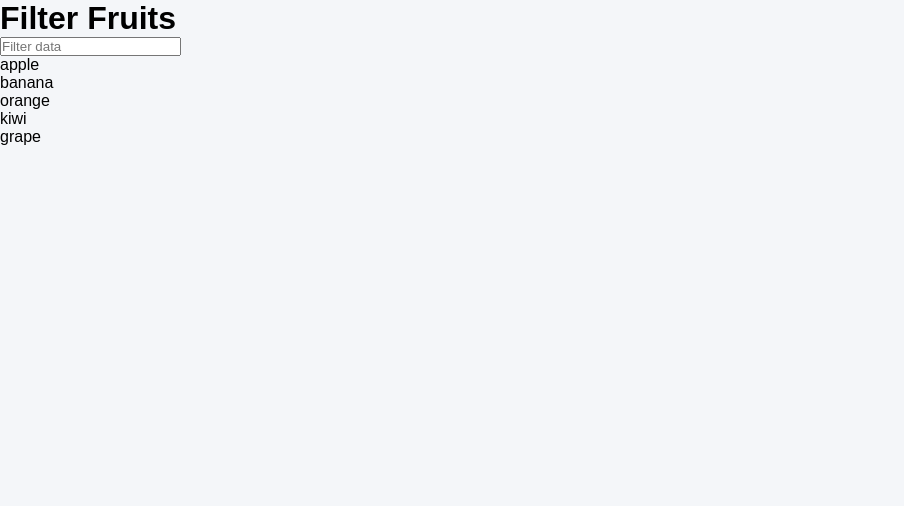
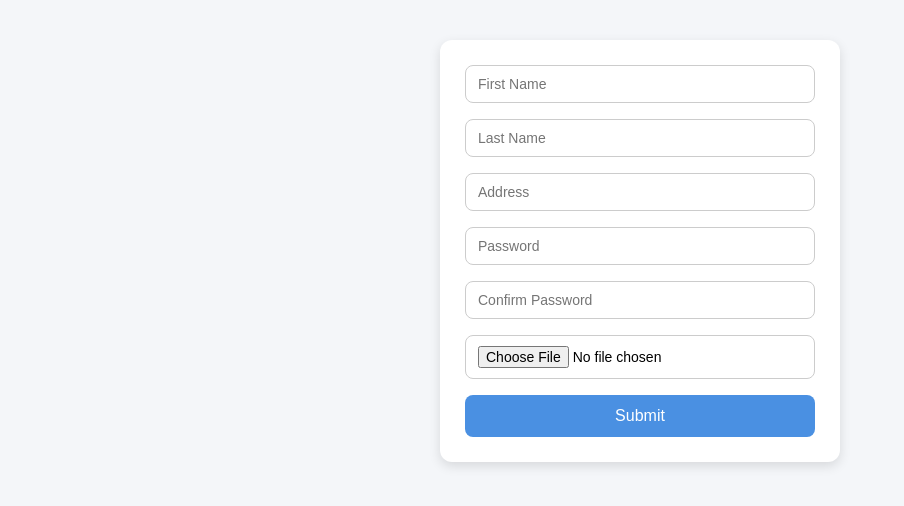
Before and after one commit to ChayanKoley153/react-hooks, a React (Vite) app: page / in a window 1280 px wide. Shown: the top 506 px of the page, without its empty margins (0-904 px from the left). Built offline with nearby package versions, Linux system fonts and the light colour scheme.

Commit message:
update commit

```diff
--- a/package.json
+++ b/package.json
@@ -11,7 +11,9 @@
   },
   "dependencies": {
     "axios": "^1.13.6",
+    "bootstrap": "^5.3.8",
     "react": "^19.2.0",
+    "react-bootstrap": "^2.10.10",
     "react-dom": "^19.2.0",
     "react-icons": "^5.6.0",
     "react-router-dom": "^7.13.1"
--- a/src/App.jsx
+++ b/src/App.jsx
@@ -1,7 +1,6 @@
 import { useState } from 'react'
 import reactLogo from './assets/react.svg'
 import viteLogo from '/vite.svg'
-import './App.css'
 import Count from './hooks/useState/count'
 import Colorpicker from './hooks/useState/colorpicker'
 import Form from './hooks/useState/Form'
@@ -21,6 +20,10 @@ import CounterCusTom from './hooks/customHooks/counter/countercom'
 import Users from './hooks/customHooks/apiCall/apiCom'
 import Validation1 from './hooks/useMemo/validation'
 import NotFound from './hooks/useEffect/Blog/notfound'
+import FormValidation from './hooks/validation/form'
+import Parent1 from './hooks/stateLifting/parent'
+import Home1 from './hooks/stateLifting/cart/home'
+import NewValidation from './hooks/validation/newForm'
 
 
 
@@ -38,9 +41,12 @@ function App() {
       {/* <Todos /> */}
       {/* <CounterCusTom /> */}
       {/* <Users/> */}
-      <Validation1/>
+      {/* <Validation1 /> */}
+      {/* <Parent1/> */}
+      {/* <Home1/> */}
 
-
+      {/* <FormValidation/> */}
+      <NewValidation/>
 
       {/* <BrowserRouter>
         <Routes>
--- /dev/null
+++ b/src/hooks/customHooks/postApi/usepost.jsx
@@ -0,0 +1,37 @@
+import { useState } from "react";
+import axios from 'axios'
+import axiosInstance from "../../../../api/axios";
+
+const usePostApi = (url) => {
+    const [data, setData] = useState(null);
+    const [loading, setLoading] = useState(false);
+    const [error, setError] = useState(null);
+
+    const postData = async (payload) => {
+        setLoading(true);
+        setError(null);
+
+        try {
+            const response = await axiosInstance.post(url,
+                payload
+            );
+
+            if (!response.ok) {
+                throw new Error("API request failed");
+            }
+
+
+            setData(response);
+            return response;
+        } catch (err) {
+            setError(err.message);
+            return null;
+        } finally {
+            setLoading(false);
+        }
+    };
+
+    return { data, loading, error, postData };
+};
+
+export default usePostApi;
--- /dev/null
+++ b/src/hooks/stateLifting/cart/cart.jsx
@@ -0,0 +1,12 @@
+function Cart({ cart }) {
+    return (
+        <div>
+            <h2>Cart Items</h2>
+            {cart.map((item, index) => (
+                <p key={index}>{item}</p>
+            ))}
+        </div>
+    );
+}
+
+export default Cart;
--- /dev/null
+++ b/src/hooks/stateLifting/cart/home.jsx
@@ -0,0 +1,24 @@
+import { useState, useCallback } from "react";
+import Product from "./Product";
+import Cart from "./Cart";
+
+function Home1() {
+    const [cart, setCart] = useState([]);
+
+    const addToCart = useCallback((item) => {
+        setCart((prevCart) => [...prevCart, item]);
+    }, []);
+
+    return (
+        <div>
+            <h2>Products</h2>
+
+            <Product name="Laptop" addToCart={addToCart} />
+            <Product name="Phone" addToCart={addToCart} />
+
+            <Cart cart={cart} />
+        </div>
+    );
+}
+
+export default Home1;
--- /dev/null
+++ b/src/hooks/stateLifting/cart/product.jsx
@@ -0,0 +1,16 @@
+import React from "react";
+
+function Product({ name, addToCart }) {
+    console.log("Rendering:", name);
+
+    return (
+        <div>
+            <p>{name}</p>
+            <button onClick={() => addToCart(name)}>
+                Add to Cart
+            </button>
+        </div>
+    );
+}
+
+export default React.memo(Product);
--- /dev/null
+++ b/src/hooks/stateLifting/child.jsx
@@ -0,0 +1,9 @@
+const Child = ({ handleIncrement }) => {
+    return (
+        <div>
+            <button onClick={handleIncrement}>Increase</button>
+        </div>
+    );
+}
+
+export default Child;
--- /dev/null
+++ b/src/hooks/stateLifting/parent.jsx
@@ -0,0 +1,21 @@
+import { useCallback, useState } from "react";
+import Child from "./child";
+
+const Parent1 = () => {
+    const [count, setCount] = useState(0);
+
+    const handleIncrement = useCallback(() => {
+        setCount(prev => prev + 1);
+    },[count]);
+
+    return (
+        <div>
+            <Child
+                handleIncrement={handleIncrement}
+            />
+            <p>Count: {count}</p>
+        </div>
+    );
+}
+
+export default Parent1;
--- /dev/null
+++ b/src/hooks/validation/form.jsx
@@ -0,0 +1,97 @@
+import React, { useState } from 'react'
+import usePostApi from '../customHooks/postApi/usepost';
+
+export default function FormValidation() {
+    let name, value;
+
+    const { loading, postData } = usePostApi(
+        "/posts"
+    );
+
+
+    const [user, setUser] = useState({
+        id: "",
+        title: "",
+        body: ""
+
+    })
+
+    // console.log(user, "user")
+
+    const [error, setError] = useState('');
+
+
+    const validate = () => {
+        let error = {}
+
+        if (!user.title) {
+            error.title = "title is required"
+        }
+
+        if (!user.body) {
+            error.body = "Body is required"
+        }
+
+        return error
+    }
+
+
+    const handleChange = (e) => {
+        name = e.target.name
+        value = e.target.value
+
+        if (name == "title") {
+            if (value.length === 0) {
+                setError({ ...error, title: "title is required" })
+                setUser({ ...user, title: "" })
+            } else {
+                setError({ ...error, title: "" })
+                setUser({ ...user, title: value })
+            }
+        }
+
+        if (name == "body") {
+            if (value.length === 0) {
+                setError({ ...error, body: "Body is required" })
+                setUser({ ...user, body: "" })
+            } else {
+                setError({ ...error, body: "" })
+                setUser({ ...user, body: value })
+            }
+        }
+
+    }
+
+
+    const handleSubmit = (e) => {
+        e.preventDefault()
+        setError(validate())
+        let data = {
+            id: Date.now(),
+            title: user.title,
+            body: user.body
+        }
+        postData(data)
+    }
+
+    console.log(user, "hh")
+
+    return (
+        <>
+            <form onSubmit={handleSubmit}>
+                <div>
+                    <input placeholder='Title' onChange={handleChange} name="title" value={user.title} />
+                </div>
+                <span style={{ color: "red" }}>{error.title}</span>
+
+                <div>
+                    <input placeholder='body' onChange={handleChange} name="body" value={user.body} />
+                </div>
+
+                <span style={{ color: "red" }}>{error.body}</span>
+                {loading ? <button>Loading...</button> : <button>Button</button>}
+            </form>
+
+        </>
+    )
+}
--- /dev/null
+++ b/src/hooks/validation/newForm.jsx
@@ -0,0 +1,159 @@
+import React, { useState } from 'react';
+
+export default function NewValidation() {
+    const [user, setUser] = useState({
+        id: "",
+        first_name: "",
+        last_name: "",
+        password: "",
+        confirm_password: "",
+        address: ""
+    });
+
+    const [image, setImage] = useState(null);
+    const [error, setError] = useState({});
+
+    const validate = () => {
+        let error = {};
+
+        if (!user.first_name.trim()) {
+            error.first_name = "First name is required";
+        }
+
+        if (!user.last_name.trim()) {
+            error.last_name = "Last name is required";
+        }
+
+        if (!user.address.trim()) {
+            error.address = "Address is required";
+        }
+
+        if (!user.password.trim()) {
+            error.password = "Password is required";
+        }
+
+        if (!user.confirm_password.trim()) {
+            error.confirm_password = "Confirm password is required";
+        } else if (user.password !== user.confirm_password) {
+            error.confirm_password = "Password do not match";
+        }
+
+        if (!image) {
+            error.image = "Image is required";
+        }
+
+        return error;
+    };
+
+    const handleChange = (e) => {
+        const name = e.target.name;
+        const value = e.target.value;
+
+        const updatedUser = {
+            ...user,
+            [name]: value
+        };
+
+        setUser(updatedUser);
+
+        let newError = { ...error };
+
+        if (name === "first_name") {
+            newError.first_name = value ? "" : "First Name is required";
+        }
+
+        if (name === "last_name") {
+            newError.last_name = value ? "" : "Last Name is required";
+        }
+
+        if (name === "password") {
+            newError.password = value ? "" : "Password is required";
+
+            // ✅ check confirm password also
+            if (updatedUser.confirm_password && value !== updatedUser.confirm_password) {
+                newError.confirm_password = "Password do not match";
+            } else {
+                newError.confirm_password = "";
+            }
+        }
+
+        if (name === "confirm_password") {
+            if (!value) {
+                newError.confirm_password = "Confirm Password is required";
+            } else if (value !== updatedUser.password) {
+                newError.confirm_password = "Password do not match";
+            } else {
+                newError.confirm_password = "";
+            }
+        }
+
+        if (name === "address") {
+            newError.address = value ? "" : "Address is required";
+        }
+
+        setError(newError); // ✅ single update
+    };
+
+    const handleSubmit = (e) => {
+        e.preventDefault();
+
+        const validationErrors = validate();
+        setError(validationErrors);
+
+        if (Object.keys(validationErrors).length > 0) return;
+
+        const formData = {
+            ...user,
+            image: image,
+            id: Date.now(),
+        };
+
+        console.log("Submitted Data:", formData);
+    };
+
+    const handleImageChange = (e) => {
+        const file = e.target.files[0];
+        setImage(file);
+
+        setError(prev => ({
+            ...prev,
+            image: file ? "" : "Image is required"
+        }));
+    };
+
+    return (
+        <form onSubmit={handleSubmit}>
+            <div>
+                <input placeholder='First Name' onChange={handleChange} name="first_name" value={user.first_name} />
+                <span style={{ color: "red" }}>{error.first_name}</span>
+            </div>
+
+            <div>
+                <input placeholder='Last Name' onChange={handleChange} name="last_name" value={user.last_name} />
+                <span style={{ color: "red" }}>{error.last_name}</span>
+            </div>
+
+            <div>
+                <input placeholder='Address' onChange={handleChange} name="address" value={user.address} />
+                <span style={{ color: "red" }}>{error.address}</span>
+            </div>
+
+            <div>
+                <input type='password' placeholder='Password' onChange={handleChange} name="password" value={user.password} />
+                <span style={{ color: "red" }}>{error.password}</span>
+            </div>
+
+            <div>
+                <input type='password' placeholder='Confirm Password' onChange={handleChange} name="confirm_password" value={user.confirm_password} />
+                <span style={{ color: "red" }}>{error.confirm_password}</span>
+            </div>
+
+            <div>
+                <input type='file' onChange={handleImageChange} />
+                <span style={{ color: "red" }}>{error.image}</span>
+            </div>
+
+            <button type="submit">Submit</button>
+        </form>
+    );
+}
```
Also changed, not shown: 1 other file (tests, documents, lock files or other folders).
